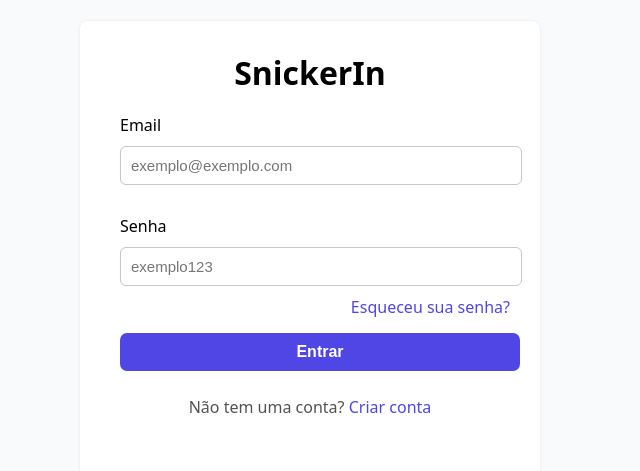
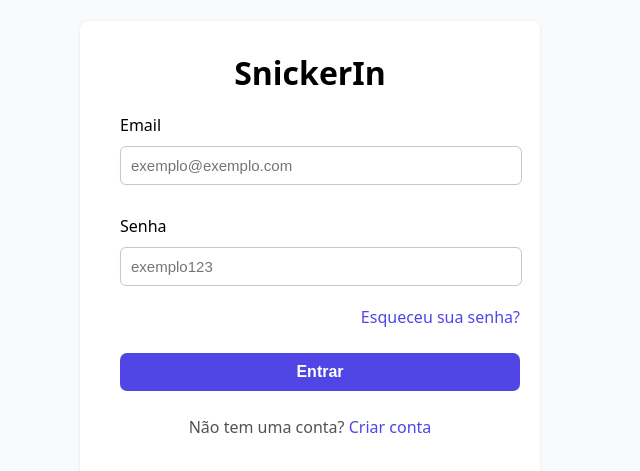
Before and after one commit to Luizhnrs/snicker.in, a React (Create React App) app in the folder frontend/: page /auth/login in a window 1280 px wide. Shown: the part 149-620 px from the top of the page, without its empty margins (330-970 px from the left). Built offline with nearby package versions, Linux system fonts and the light colour scheme.

Commit message:
Feat: Styling fortgot password

```diff
--- a/frontend/src/components/LoginForm.tsx
+++ b/frontend/src/components/LoginForm.tsx
@@ -35,7 +35,11 @@ export default function LoginForm({ email, setEmail, password, setPassword }: Lo
           autoComplete="current-password"
         />
       </div>
-      <Link to="" className="password-forgot"><p>Esqueceu sua senha?</p></Link>
+      <div className="password-forgot">
+        <Link to="/password-forgot" >
+          <p>Esqueceu sua senha?</p>
+        </Link>
+      </div>
       <button
         type="submit"
         className="login-form-button"
--- a/frontend/src/styles/login.css
+++ b/frontend/src/styles/login.css
@@ -47,7 +47,11 @@
 
 .password-forgot {
   text-align: end;
+  margin: 10px 0;
+  margin-right: -10px;
+}
+
+.password-forgot > a {
   color: rgb(79 70 229);
   font-weight: 500;
-  margin: 50px 0;
 }
```
